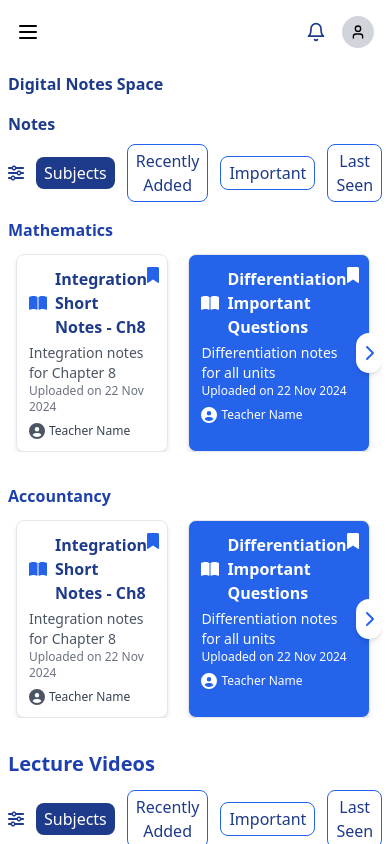
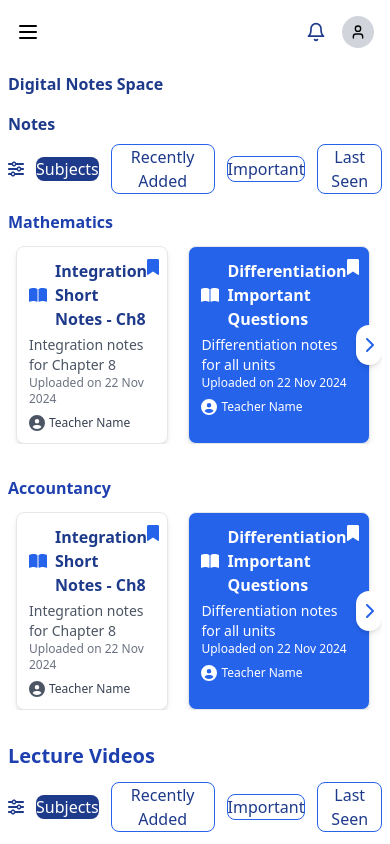
Before and after one commit to SAIKRISHNA2005/Student-Space, a React (Vite) app: page /notes in a window 390 px wide. Built offline with nearby package versions, Linux system fonts and the light colour scheme.

Commit message:
4PageCompleted

```diff
--- a/src/components/Tabs.tsx
+++ b/src/components/Tabs.tsx
@@ -18,7 +18,7 @@ const Tabs = () => {
       {tabs.map((tab) => (
         <button
           key={tab.name}
-          className={`px-2 py-1 md:text-lg sm:text-xs font-medium transition-all rounded-lg ${
+          className={`md:px-2 md:py-1 sm:px-2 sm:py-0.5 md:text-lg sm:text-xs font-medium transition-all rounded-lg ${
             activeTab === tab.name ? "bg-blue-900 text-white" : "bg-white text-blue-900 border border-blue-600"
           }`}
           onClick={() => setActiveTab(tab.name)}
```
